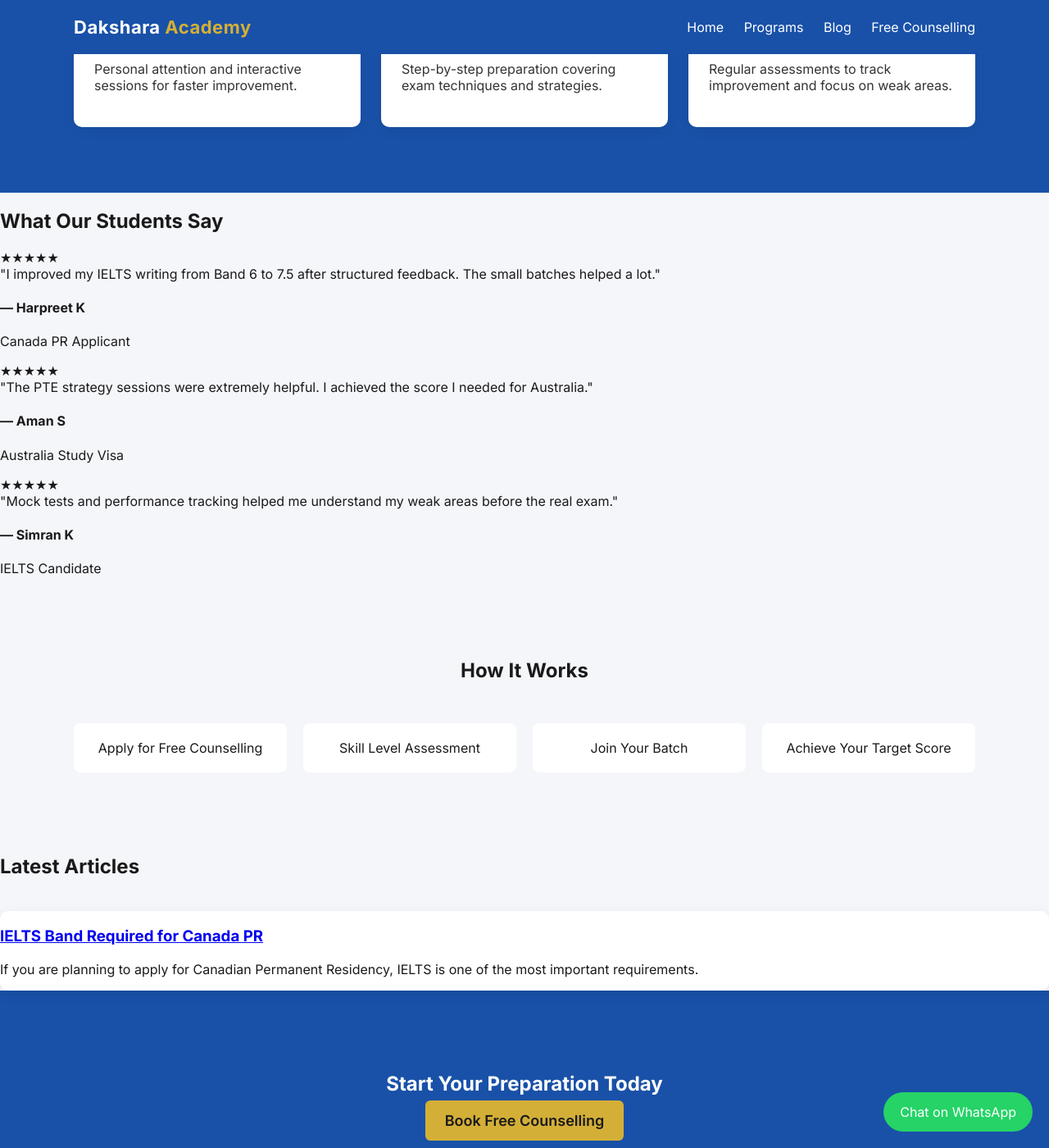
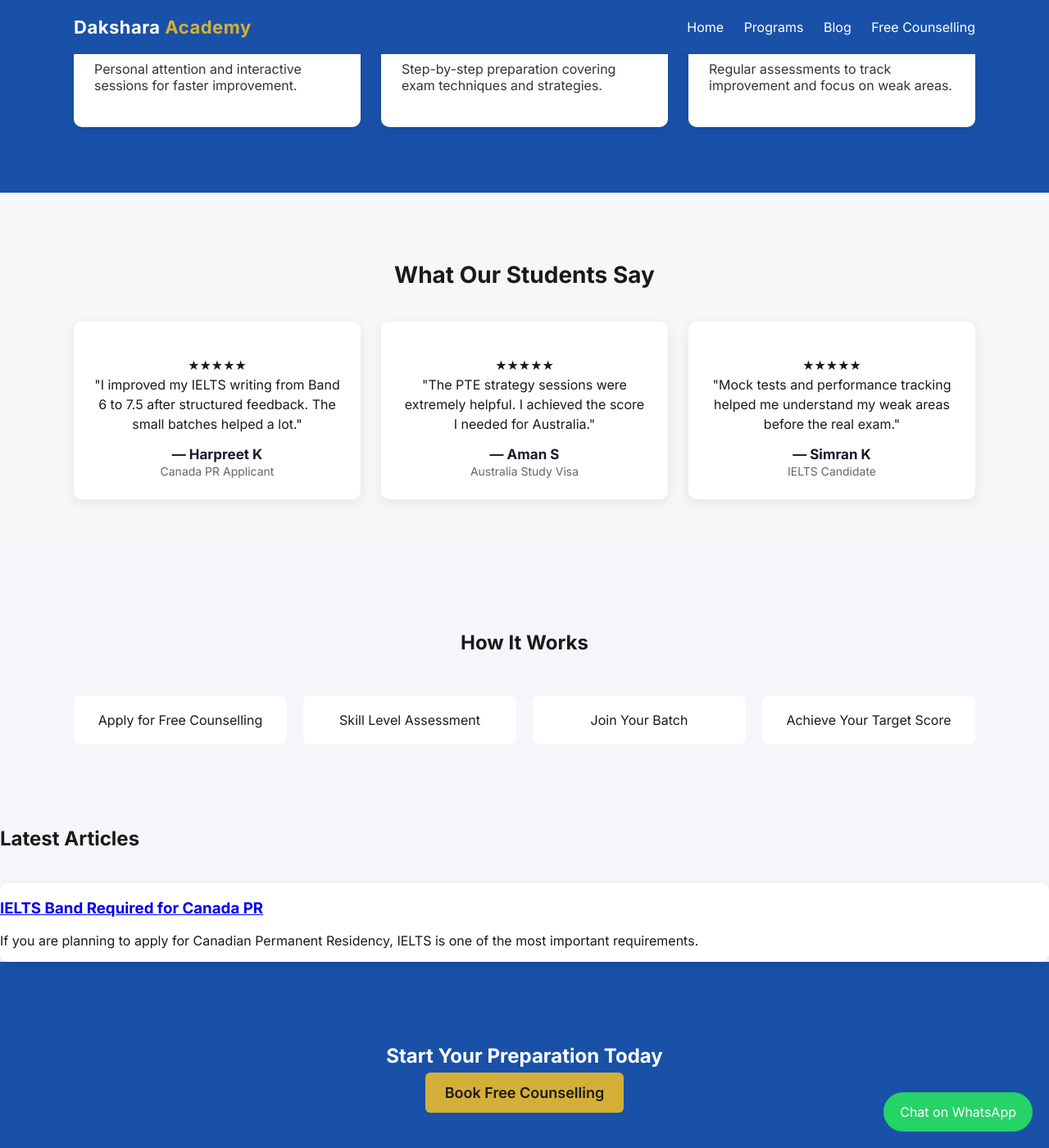
Before and after one commit to daksharaacademy/daksharaacademy.github.io, a Jekyll site: the page built from index.html, in a window 1280 px wide and 1400 px high, scrolled down 1151 px. Shown: the whole window at 82% size. Built offline with Jekyll 4.4.1, drawn with Linux system fonts in a browser that asks for light colours.

Commit message:
Update style.css

```diff
--- a/assets/style.css
+++ b/assets/style.css
@@ -295,3 +295,48 @@ margin:20px 0;
     height: 1854px;
   }
 }
+
+/* TESTIMONIAL SECTION */
+
+.testimonials {
+padding: 60px 20px;
+background: #f7f7f7;
+text-align: center;
+}
+
+.testimonials h2 {
+margin-bottom: 40px;
+font-size: 28px;
+}
+
+.testimonial-grid {
+display: grid;
+grid-template-columns: repeat(auto-fit, minmax(250px, 1fr));
+gap: 25px;
+max-width: 1100px;
+margin: auto;
+}
+
+.testimonial-card {
+background: white;
+padding: 25px;
+border-radius: 10px;
+box-shadow: 0 4px 15px rgba(0,0,0,0.08);
+}
+
+.testimonial-card p {
+font-size: 16px;
+line-height: 1.5;
+margin-bottom: 15px;
+}
+
+.testimonial-card h4 {
+margin: 0;
+font-size: 17px;
+color: #1a1a2e;
+}
+
+.testimonial-card span {
+font-size: 14px;
+color: #666;
+}
```
